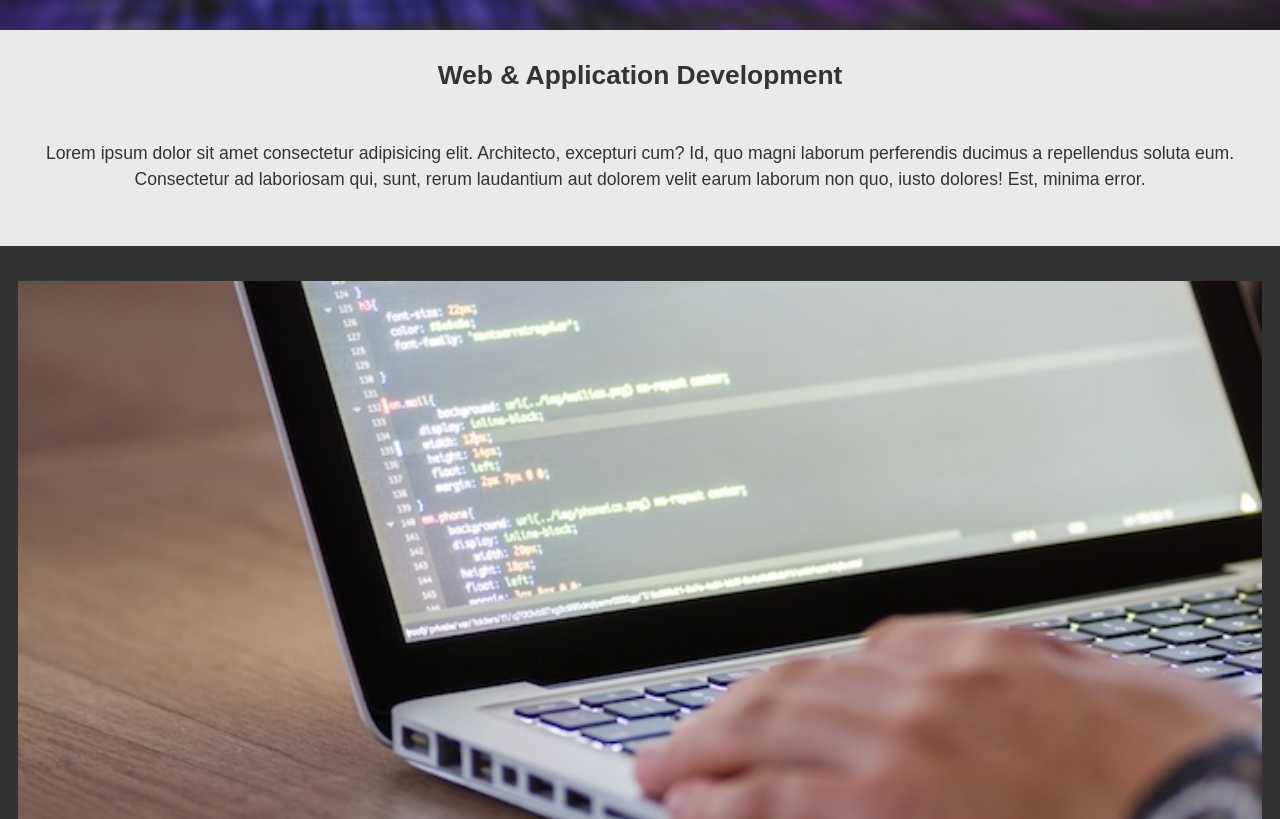
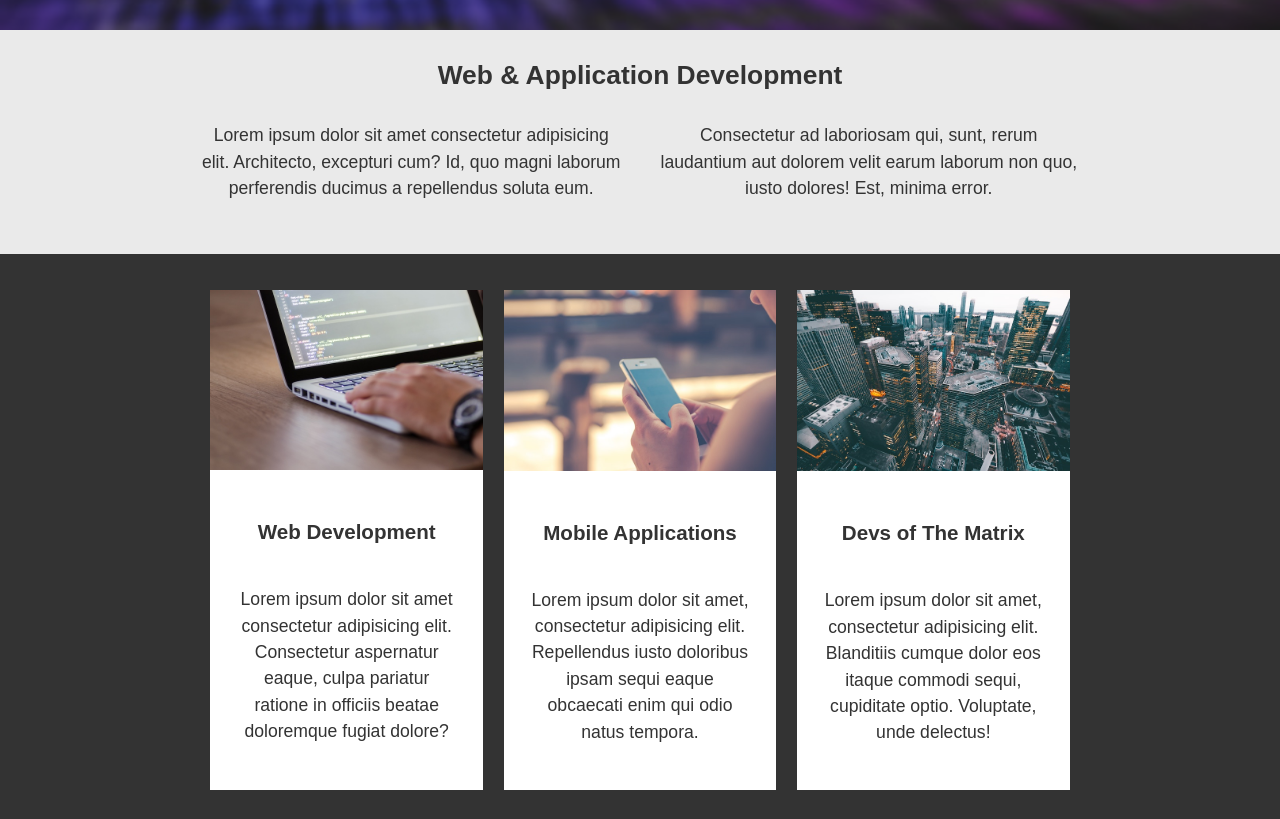
Before and after one commit to DavidSBowen/acme_web_solutions, a plain HTML site: page index.html in a window 1280 px wide. Shown: the part 420-1239 px from the top of the page. Drawn offline with Linux system fonts and the light colour scheme.

Commit message:
finalized layout and content

```diff
--- a/css/main.css
+++ b/css/main.css
@@ -143,3 +143,39 @@ p {
     border-bottom: 1px solid #46b0f4;
     transition: .5s;
 }
+
+/* Media Queries */
+
+@media(min-width: 700px) {
+    .grid {
+        display: grid;
+        grid-template-columns: 1fr repeat(2, minmax(auto,25em)) 1fr
+    }
+
+    #section-a .content-text p {
+        padding-top: 0;
+    }
+
+    #section-a .content-text {
+        columns: 2;
+        column-gap: 2em;
+    }
+
+    .content-wrap,
+    #section-b ul {
+        grid-column: 2/4
+    }
+
+    #section-b ul {
+        display: flex;
+        justify-content: space-around;
+    }
+
+    #section-b li {
+        width: 31%;
+    }
+
+    .box, #main-footer div {
+        grid-column: span 2;
+    }
+}
--- a/index.html
+++ b/index.html
@@ -27,9 +27,11 @@
         <section id="section-a" class="grid">
             <div class="content-wrap">
                 <h2 class="content-title">Web & Application Development</h2>
-                <p>Lorem ipsum dolor sit amet consectetur adipisicing elit. Architecto, excepturi cum? Id, quo magni laborum
-                    perferendis ducimus a repellendus soluta eum. Consectetur ad laboriosam qui, sunt, rerum laudantium aut
-                    dolorem velit earum laborum non quo, iusto dolores! Est, minima error.</p>
+                <div class="content-text">
+                    <p>Lorem ipsum dolor sit amet consectetur adipisicing elit. Architecto, excepturi cum? Id, quo magni laborum
+                        perferendis ducimus a repellendus soluta eum. Consectetur ad laboriosam qui, sunt, rerum laudantium
+                        aut dolorem velit earum laborum non quo, iusto dolores! Est, minima error.</p>
+                </div>
             </div>
         </section>
 
@@ -51,8 +53,8 @@
                         <img src="./images/access-adult-blur-261628.jpg" alt="Computer Code">
                         <div class="card-content">
                             <h3 class="card-title">Mobile Applications</h3>
-                            <p>Lorem ipsum dolor sit amet consectetur adipisicing elit. Consectetur aspernatur eaque, culpa
-                                pariatur ratione in officiis beatae doloremque fugiat dolore?</p>
+                            <p>Lorem ipsum dolor sit amet, consectetur adipisicing elit. Repellendus iusto doloribus ipsam sequi
+                                eaque obcaecati enim qui odio natus tempora.</p>
                         </div>
                     </div>
                 </li>
@@ -61,8 +63,8 @@
                         <img src="./images/aerial-architectural-design-architecture-373912.jpg" alt="Computer Code">
                         <div class="card-content">
                             <h3 class="card-title">Devs of The Matrix</h3>
-                            <p>Lorem ipsum dolor sit amet consectetur adipisicing elit. Consectetur aspernatur eaque, culpa
-                                pariatur ratione in officiis beatae doloremque fugiat dolore?</p>
+                            <p>Lorem ipsum dolor sit amet, consectetur adipisicing elit. Blanditiis cumque dolor eos itaque
+                                commodi sequi, cupiditate optio. Voluptate, unde delectus!</p>
                         </div>
                     </div>
                 </li>
```
